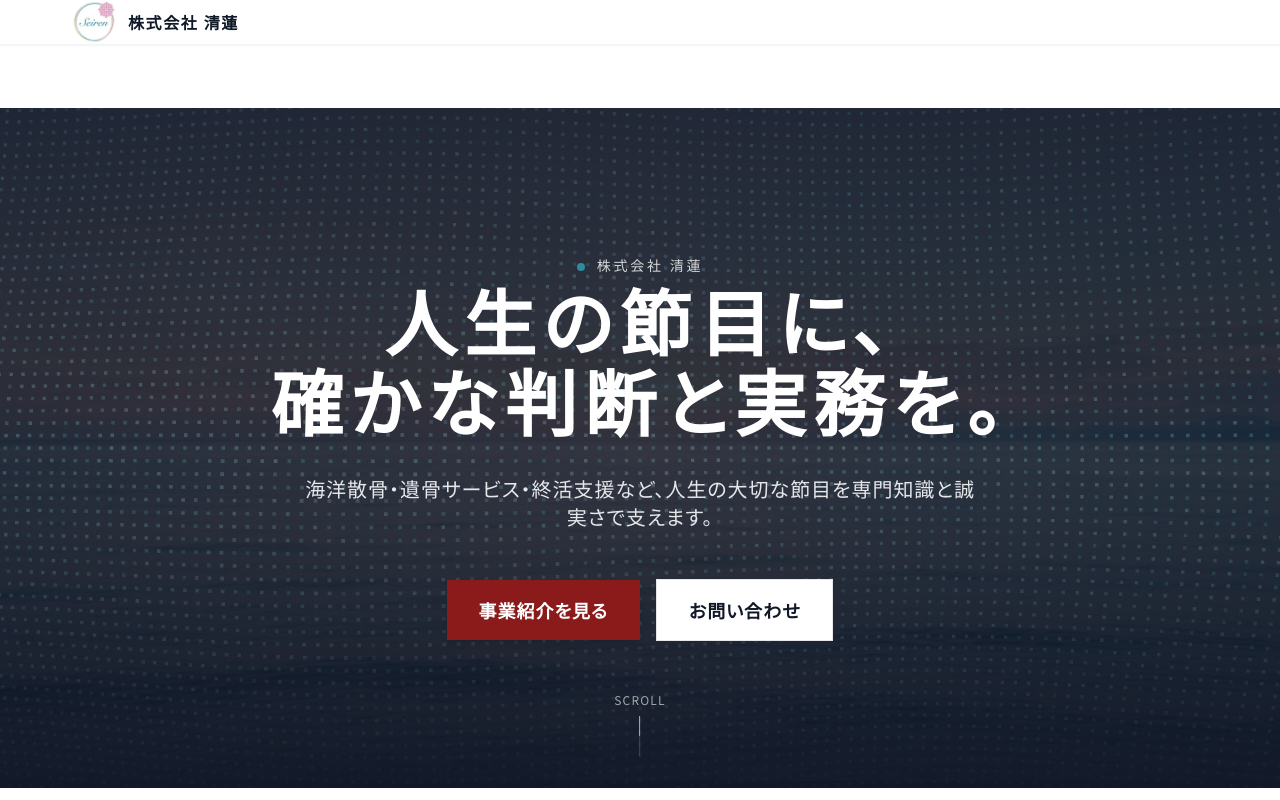
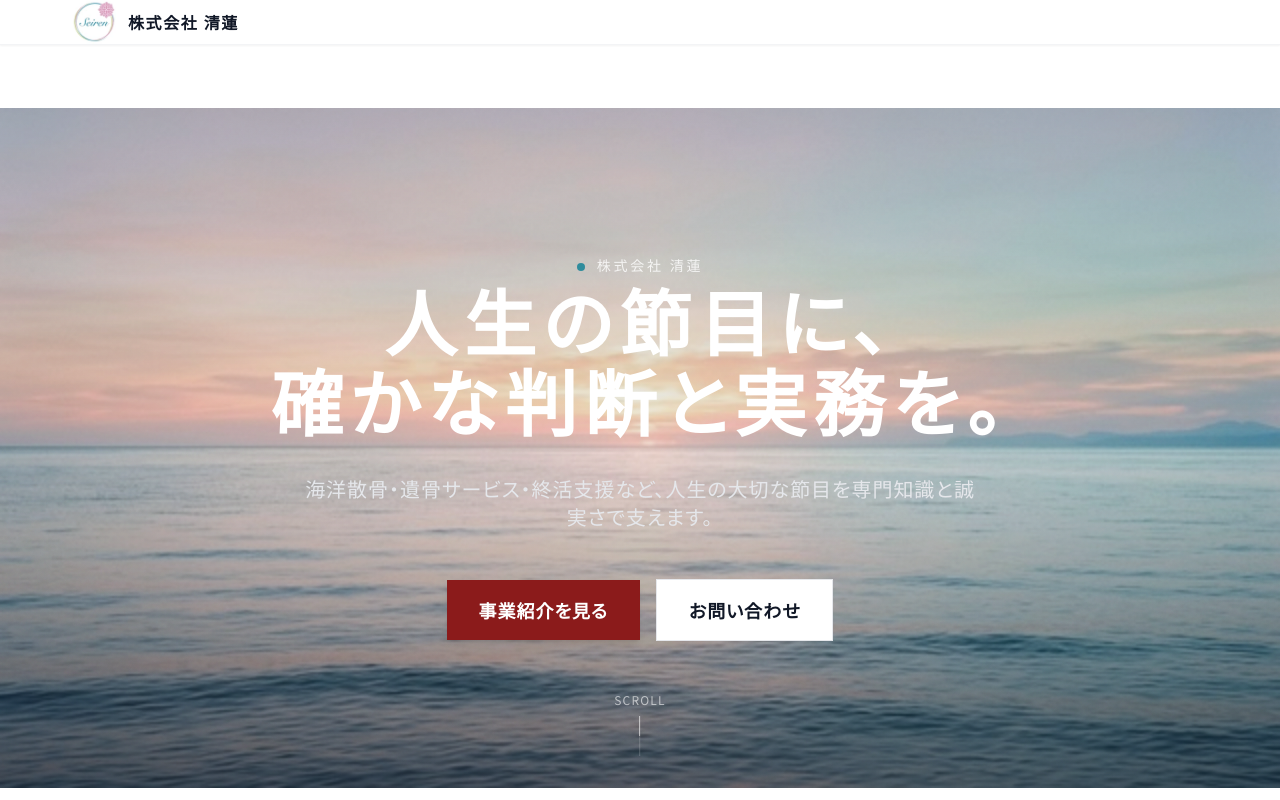
Before and after one commit to seiren-inc/seiren-corporate, a Next.js app: page / in a window 1280 px wide. Shown: the top 800 px of the page. Built offline with nearby package versions, Linux system fonts and the light colour scheme.

Commit message:
fix: lighten hero image (remove WaveCanvas overlay, opacity 90%), convert Strength section to light bg

```diff
--- a/src/app/page.tsx
+++ b/src/app/page.tsx
@@ -37,20 +37,19 @@ export default function Home() {
   return (
     <main className="min-h-screen bg-gray-50 flex flex-col">
       {/* 1. Hero Section */}
-      <section className="hero-grain relative w-full h-[85vh] flex items-center justify-center overflow-hidden bg-gray-900">
-        <div className="absolute inset-0 z-0 bg-gray-900">
-          {/* Three.js WebGL: 波のパーティクル謝び */}
-          <WaveCanvas />
-          {/* 海の写真（WebGLの後」に轻く重ねる） */}
+      <section className="hero-grain relative w-full h-[85vh] flex items-center justify-center overflow-hidden bg-gray-500">
+        <div className="absolute inset-0 z-0">
+          {/* 海の写真：十分な明るさで表示 */}
           <Image
             src="/assets/img/hero-sea.jpg"
             alt="穏やかな海の水平線の写真"
             fill
-            className="object-cover opacity-25 gsap-parallax"
+            className="object-cover opacity-90"
             priority
             sizes="100vw"
           />
-          <div className="absolute inset-0 bg-gradient-to-b from-gray-900/70 via-gray-900/40 to-gray-900/95" />
+          {/* テキストの読みやすさだけの薄いオーバーレイ */}
+          <div className="absolute inset-0 bg-gradient-to-b from-gray-900/20 via-transparent to-gray-900/60" />
         </div>
 
         <div className="relative z-10 container mx-auto px-6 lg:px-12 flex flex-col items-center text-center mt-16">
@@ -250,26 +249,25 @@ export default function Home() {
       </section>
 
 
-      {/* 5. Strength Section */}
-      <section className="py-32 md:py-40 bg-surface-dark text-white relative overflow-hidden">
-        <div className="absolute inset-0 bg-[url('/assets/img/pattern.svg')] opacity-5"></div>
+      {/* 5. Strength Section — 明るい背景に変更 */}
+      <section className="py-32 md:py-40 bg-slate-50 relative overflow-hidden">
         <div className="container mx-auto px-6 lg:px-12 relative z-10">
           <div className="reveal text-center mb-16">
-             <p className="text-xs font-bold uppercase tracking-[0.25em] text-brand-accent mb-3">Strength</p>
-             <h2 className="text-3xl md:text-4xl lg:text-5xl font-serif font-bold mb-6 tracking-wider">清蓮が選ばれる理由</h2>
-             <p className="text-sm text-gray-400 max-w-2xl mx-auto">実務対応・提携体制・来店型相談。清蓮の強みは、相談から実行までの一貫した伴走にあります。</p>
+             <p className="text-xs font-bold uppercase tracking-[0.25em] text-brand-primary mb-3">Strength</p>
+             <h2 className="text-3xl md:text-4xl lg:text-5xl font-serif font-bold mb-6 tracking-wider text-gray-900">清蓮が選ばれる理由</h2>
+             <p className="text-sm text-gray-500 max-w-2xl mx-auto">実務対応・提携体制・来店型相談。清蓮の強みは、相談から実行までの一貫した伴走にあります。</p>
           </div>
 
-          <div className="grid grid-cols-1 md:grid-cols-3 gap-6 lg:gap-12 pb-16 lg:pb-32">
+          <div className="grid grid-cols-1 md:grid-cols-3 gap-6 lg:gap-10 pb-16 lg:pb-24">
             {[
               { id: "01", title: "実務対応力", desc: "相談で終わらせず、手続き・段取り・実務まで一貫して対応。判断と実務を分けない姿勢が、負担を最小化します。" },
               { id: "02", title: "提携ネットワーク", desc: "国内寺院・石材店・船舶事業者など、国内外の専門事業者と強固な連携体制を構築しています。" },
               { id: "03", title: "来店型相談", desc: "完全予約制の来店相談により、個別事情を丁寧にお聞きします。最適な選択肢を一緒に考えます。" }
             ].map((item, idx) => (
-              <div key={item.id} data-stagger="strength" className={`reveal relative p-10 border border-white/10 bg-white/5 hover:bg-white/10 transition-all duration-500 ease-tier1 text-left flex flex-col items-start ${idx === 1 ? 'md:mt-16' : ''} ${idx === 2 ? 'md:mt-32' : ''}`} style={{ transitionDelay: `${idx * 0.08}s` }}>
-                <span className="text-5xl font-serif font-bold text-white/15 mb-6 block tracking-widest">{item.id}</span>
-                <h3 className="text-xl font-bold mb-4 text-white tracking-wide border-b border-brand-accent pb-3 self-start">{item.title}</h3>
-                <p className="text-gray-400 leading-relaxed text-sm mt-3">{item.desc}</p>
+              <div key={item.id} data-stagger="strength" className={`reveal relative p-10 bg-white border border-gray-200 hover:border-brand-primary hover:shadow-md transition-all duration-500 text-left flex flex-col items-start ${idx === 1 ? 'md:mt-12' : ''} ${idx === 2 ? 'md:mt-24' : ''}`} style={{ transitionDelay: `${idx * 0.08}s` }}>
+                <span className="text-5xl font-serif font-bold text-gray-200 mb-6 block tracking-widest">{item.id}</span>
+                <h3 className="text-xl font-bold mb-4 text-gray-900 tracking-wide border-b-2 border-brand-primary pb-3 self-start">{item.title}</h3>
+                <p className="text-gray-500 leading-relaxed text-sm mt-3">{item.desc}</p>
               </div>
             ))}
           </div>
```
